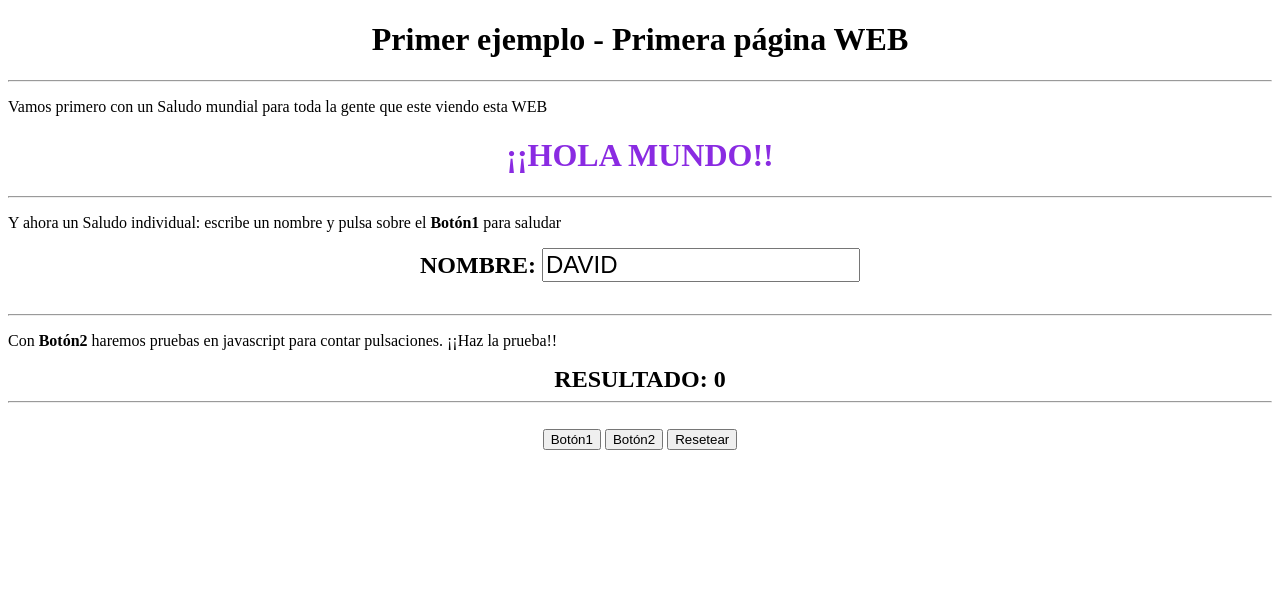
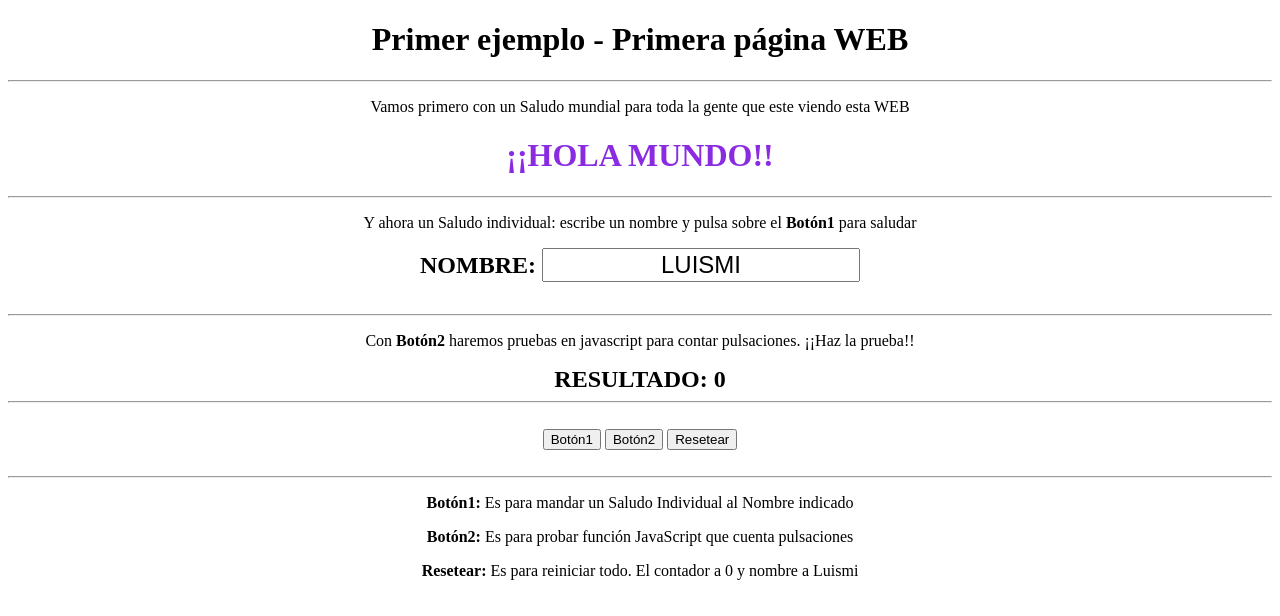
Before and after one commit to davidgzs/etj_laredo, a plain HTML site: page E1/index.html in a window 1280 px wide. Both pictures are taken after a click on the button "Resetear". Drawn offline with Linux system fonts and the light colour scheme.

Commit message:
Actualizar y mejorar E1
Se mejora y actualiza el código del ejercicio E1 de ejemplo de una primera web

```diff
--- a/E1/index.html
+++ b/E1/index.html
@@ -2,7 +2,7 @@
 <html lang="es">
     <head>
         <meta charset="UTF-8" />
-        <title>Title</title>
+        <title>E1 - Primer Ejemplo - Primera Web</title>
         <link rel="stylesheet" href="styles.css" />
         <script src="script.js"></script>
     </head>
@@ -40,5 +40,13 @@
             <button onclick="boton2Pulsado()">Botón2</button>
             <button onclick="resetear()">Resetear</button>
         </div>
+        <br />
+        <!-- Línea horizontal para separar secciones -->
+        <hr />
+        <div class="ayuda" id="ayuda">
+            <p><strong>Botón1:</strong> Es para mandar un Saludo Individual al Nombre indicado</p>
+            <p><strong>Botón2:</strong> Es para probar función JavaScript que cuenta pulsaciones</p>
+            <p><strong>Resetear:</strong> Es para reiniciar todo. El contador a 0 y nombre a Luismi</p>
+        </div>
     </body>
 </html>
--- a/E1/script.js
+++ b/E1/script.js
@@ -17,7 +17,7 @@ function boton2Pulsado() {
 }
 
 function resetear() {
-    document.getElementById('nombre').value = 'DAVID';
+    document.getElementById('nombre').value = 'LUISMI';
     document.getElementById('saludoPersonal').innerHTML = '';
     let numPulsaciones = 0;
     document.getElementById("resultado").textContent =
--- a/E1/styles.css
+++ b/E1/styles.css
@@ -1,3 +1,11 @@
+* {
+    /*
+    margin: 0;
+    padding: 0;
+    */
+    text-align: center;
+}
+
 .titulo {
     text-align: center;
     color: black;
```
